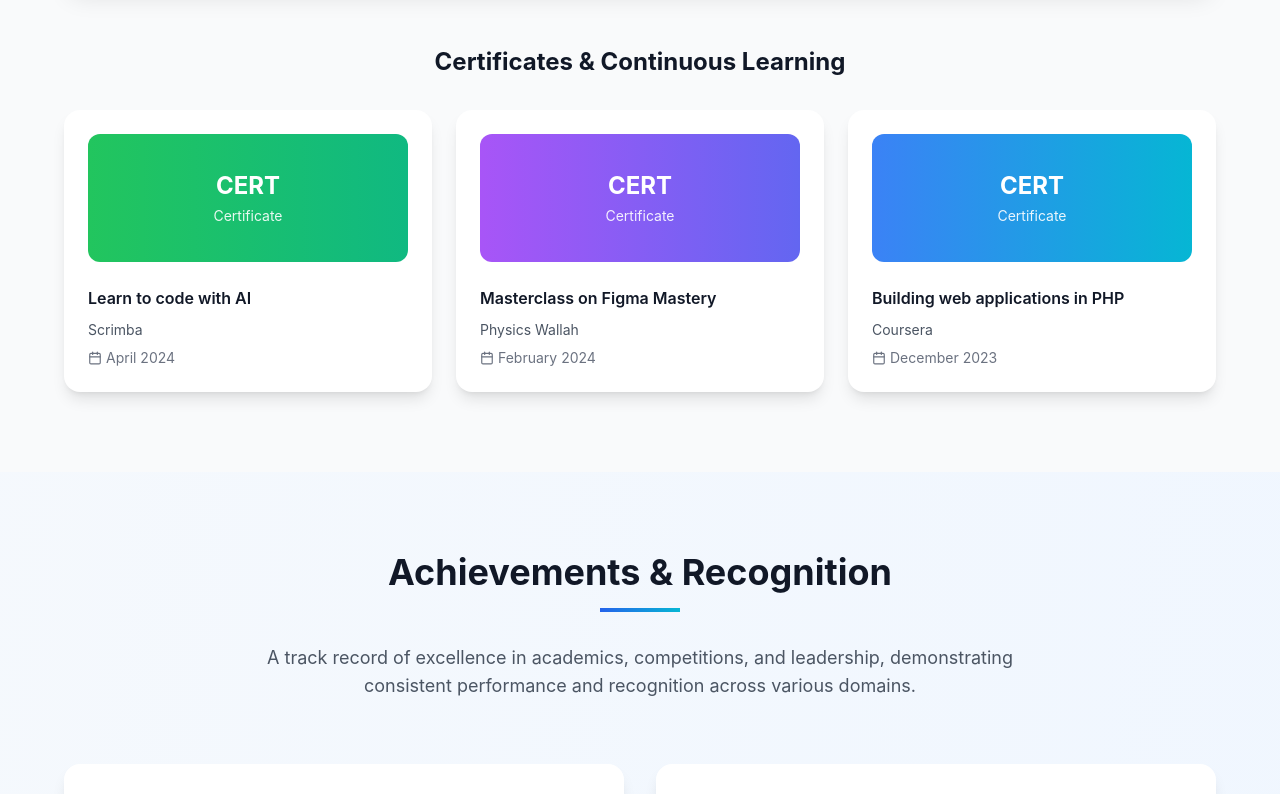
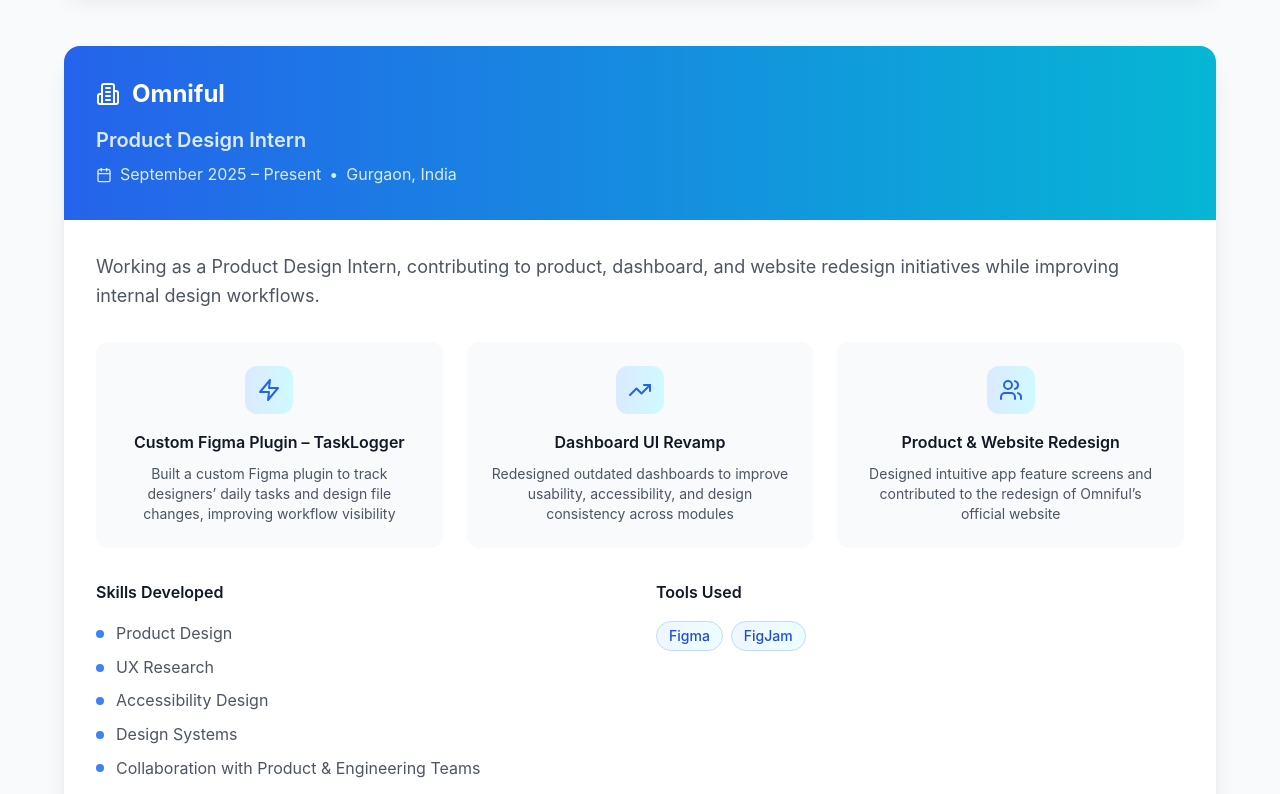
Before and after one commit to sushilverma1125/Sushil-sPortfolio, a React (Vite) app: page / in a window 1280 px wide. Shown: the part 6580-7374 px from the top of the page. Built offline with nearby package versions, Linux system fonts and the light colour scheme.

Commit message:
Added in experience section

```diff
--- a/src/components/Experience.tsx
+++ b/src/components/Experience.tsx
@@ -2,12 +2,14 @@ import React from 'react';
 import { Building2, Calendar, TrendingUp, Users, Zap } from 'lucide-react';
 
 const Experience = () => {
-  const experience = {
+  const experiences = [
+    {
       company: "Busibud",
       position: "UI/UX Design Intern",
       period: "November 2024 - December 2024",
       location: "Remote",
-    description: "Completed a one-week trial internship where I revamped Chauffeur's live chat software UI, improving usability and visual appeal, leading to a 15% increase in user engagement.",
+      description:
+        "Completed a one-week trial internship where I revamped Chauffeur's live chat software UI, improving usability and visual appeal, leading to a 15% increase in user engagement.",
       achievements: [
         {
           icon: TrendingUp,
@@ -33,7 +35,44 @@ const Experience = () => {
         "Cross-functional Collaboration"
       ],
       tools: ["Figma", "Zulip"]
-  };
+    },
+    {
+      company: "Omniful",
+      position: "Product Design Intern",
+      period: "September 2025 – Present",
+      location: "Gurgaon, India",
+      description:
+        "Working as a Product Design Intern, contributing to product, dashboard, and website redesign initiatives while improving internal design workflows.",
+      achievements: [
+        {
+          icon: Zap,
+          title: "Custom Figma Plugin – TaskLogger",
+          description:
+            "Built a custom Figma plugin to track designers’ daily tasks and design file changes, improving workflow visibility"
+        },
+        {
+          icon: TrendingUp,
+          title: "Dashboard UI Revamp",
+          description:
+            "Redesigned outdated dashboards to improve usability, accessibility, and design consistency across modules"
+        },
+        {
+          icon: Users,
+          title: "Product & Website Redesign",
+          description:
+            "Designed intuitive app feature screens and contributed to the redesign of Omniful’s official website"
+        }
+      ],
+      skills: [
+        "Product Design",
+        "UX Research",
+        "Accessibility Design",
+        "Design Systems",
+        "Collaboration with Product & Engineering Teams"
+      ],
+      tools: ["Figma", "FigJam"]
+    }
+  ];
 
   const certificates = [
     {
@@ -57,7 +96,10 @@ const Experience = () => {
   ];
 
   return (
-    <section id="experience" className="py-20 px-4 sm:px-6 lg:px-8 bg-gray-50 dark:bg-gray-900 transition-colors duration-300">
+    <section
+      id="experience"
+      className="py-20 px-4 sm:px-6 lg:px-8 bg-gray-50 dark:bg-gray-900 transition-colors duration-300"
+    >
       <div className="max-w-6xl mx-auto">
         <div className="text-center mb-16">
           <h2 className="text-3xl sm:text-4xl font-bold text-gray-900 dark:text-white mb-4">
@@ -65,13 +107,17 @@ const Experience = () => {
           </h2>
           <div className="w-20 h-1 bg-gradient-to-r from-blue-600 to-cyan-500 mx-auto mb-8"></div>
           <p className="text-lg text-gray-600 dark:text-gray-300 max-w-3xl mx-auto">
-            Gaining hands-on experience in UI/UX design while continuously learning
-            and staying updated with the latest industry trends and technologies.
+            Gaining hands-on experience in UI/UX and product design while
+            continuously learning and improving real-world digital products.
           </p>
         </div>
 
-        {/* Experience */}
-        <div className="bg-white dark:bg-gray-800 rounded-2xl shadow-xl overflow-hidden mb-16 transition-colors duration-300">
+        {/* Experiences */}
+        {experiences.map((experience, expIndex) => (
+          <div
+            key={expIndex}
+            className="bg-white dark:bg-gray-800 rounded-2xl shadow-xl overflow-hidden mb-16 transition-colors duration-300"
+          >
             <div className="bg-gradient-to-r from-blue-600 to-cyan-500 p-8">
               <div className="flex items-center text-white mb-4">
                 <Building2 size={24} className="mr-3" />
@@ -93,12 +139,15 @@ const Experience = () => {
                 {experience.description}
               </p>
 
-            {/* Key Achievements */}
+              {/* Achievements */}
               <div className="grid md:grid-cols-3 gap-6 mb-8">
                 {experience.achievements.map((achievement, index) => {
                   const Icon = achievement.icon;
                   return (
-                  <div key={index} className="text-center p-6 bg-gray-50 dark:bg-gray-700 rounded-xl transition-colors duration-300">
+                    <div
+                      key={index}
+                      className="text-center p-6 bg-gray-50 dark:bg-gray-700 rounded-xl transition-colors duration-300"
+                    >
                       <div className="inline-flex items-center justify-center w-12 h-12 bg-gradient-to-r from-blue-100 to-cyan-100 dark:from-blue-900/50 dark:to-cyan-900/50 rounded-xl mb-4">
                         <Icon className="text-blue-600 dark:text-blue-400" size={24} />
                       </div>
@@ -116,18 +165,24 @@ const Experience = () => {
               {/* Skills & Tools */}
               <div className="grid md:grid-cols-2 gap-8">
                 <div>
-                <h5 className="font-semibold text-gray-900 dark:text-white mb-4">Skills Developed</h5>
+                  <h5 className="font-semibold text-gray-900 dark:text-white mb-4">
+                    Skills Developed
+                  </h5>
                   <div className="space-y-2">
                     {experience.skills.map((skill, index) => (
                       <div key={index} className="flex items-center">
                         <div className="w-2 h-2 bg-blue-500 rounded-full mr-3"></div>
-                      <span className="text-gray-600 dark:text-gray-300">{skill}</span>
+                        <span className="text-gray-600 dark:text-gray-300">
+                          {skill}
+                        </span>
                       </div>
                     ))}
                   </div>
                 </div>
                 <div>
-                <h5 className="font-semibold text-gray-900 dark:text-white mb-4">Tools Used</h5>
+                  <h5 className="font-semibold text-gray-900 dark:text-white mb-4">
+                    Tools Used
+                  </h5>
                   <div className="flex flex-wrap gap-2">
                     {experience.tools.map((tool, index) => (
                       <span
@@ -142,6 +197,7 @@ const Experience = () => {
               </div>
             </div>
           </div>
+        ))}
 
         {/* Certificates */}
         <div>
@@ -150,8 +206,13 @@ const Experience = () => {
           </h3>
           <div className="grid md:grid-cols-3 gap-6">
             {certificates.map((cert, index) => (
-              <div key={index} className="bg-white dark:bg-gray-800 rounded-2xl p-6 shadow-lg hover:shadow-xl transition-all duration-300">
-                <div className={`w-full h-32 bg-gradient-to-r ${cert.color} rounded-xl mb-6 flex items-center justify-center`}>
+              <div
+                key={index}
+                className="bg-white dark:bg-gray-800 rounded-2xl p-6 shadow-lg hover:shadow-xl transition-all duration-300"
+              >
+                <div
+                  className={`w-full h-32 bg-gradient-to-r ${cert.color} rounded-xl mb-6 flex items-center justify-center`}
+                >
                   <div className="text-white text-center">
                     <div className="text-2xl font-bold mb-1">CERT</div>
                     <div className="text-sm opacity-90">Certificate</div>
@@ -160,7 +221,9 @@ const Experience = () => {
                 <h4 className="font-semibold text-gray-900 dark:text-white mb-2 line-clamp-2">
                   {cert.title}
                 </h4>
-                <p className="text-gray-600 dark:text-gray-300 text-sm mb-2">{cert.provider}</p>
+                <p className="text-gray-600 dark:text-gray-300 text-sm mb-2">
+                  {cert.provider}
+                </p>
                 <div className="flex items-center text-gray-500 dark:text-gray-400 text-sm">
                   <Calendar size={14} className="mr-1" />
                   {cert.date}
```
Lines whose indentation alone changed are shown as unchanged.
